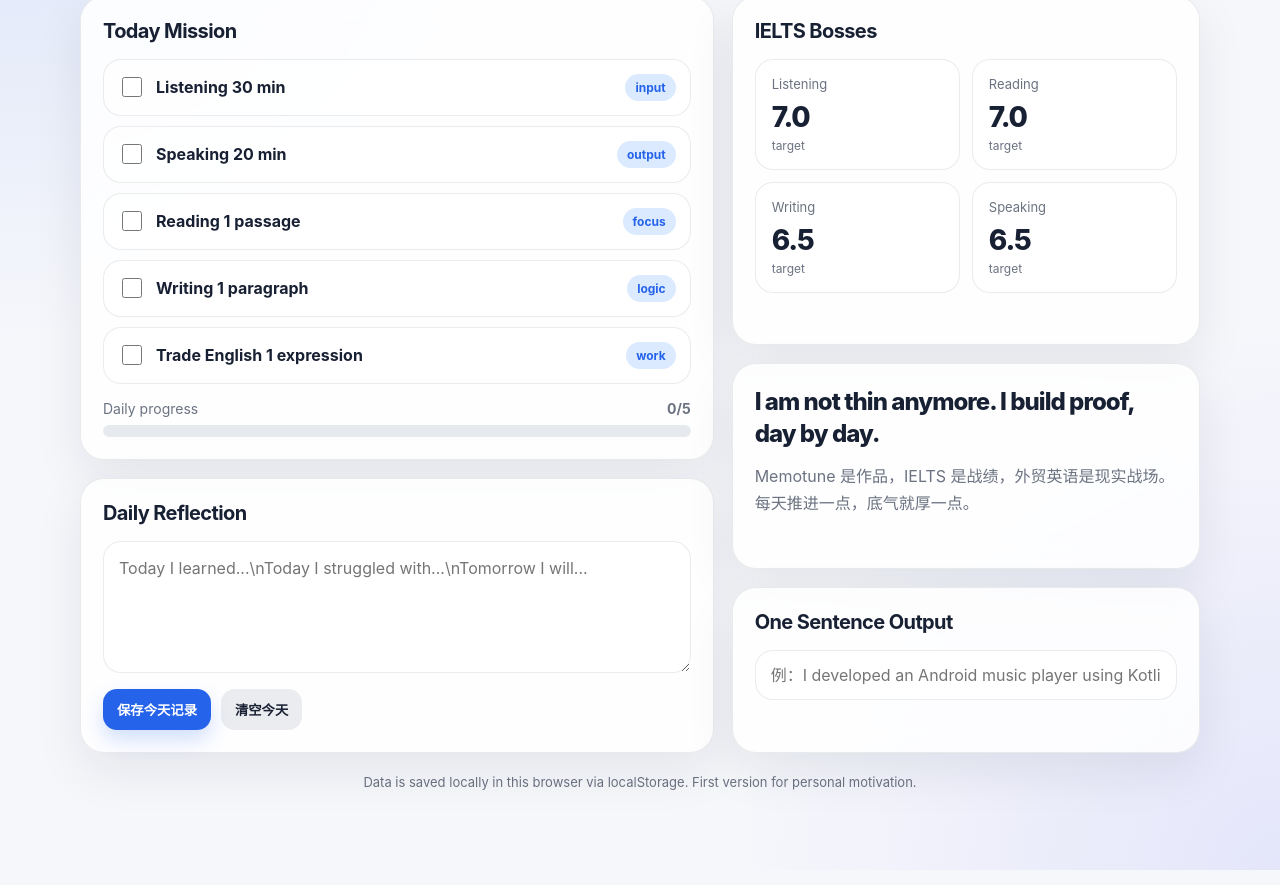
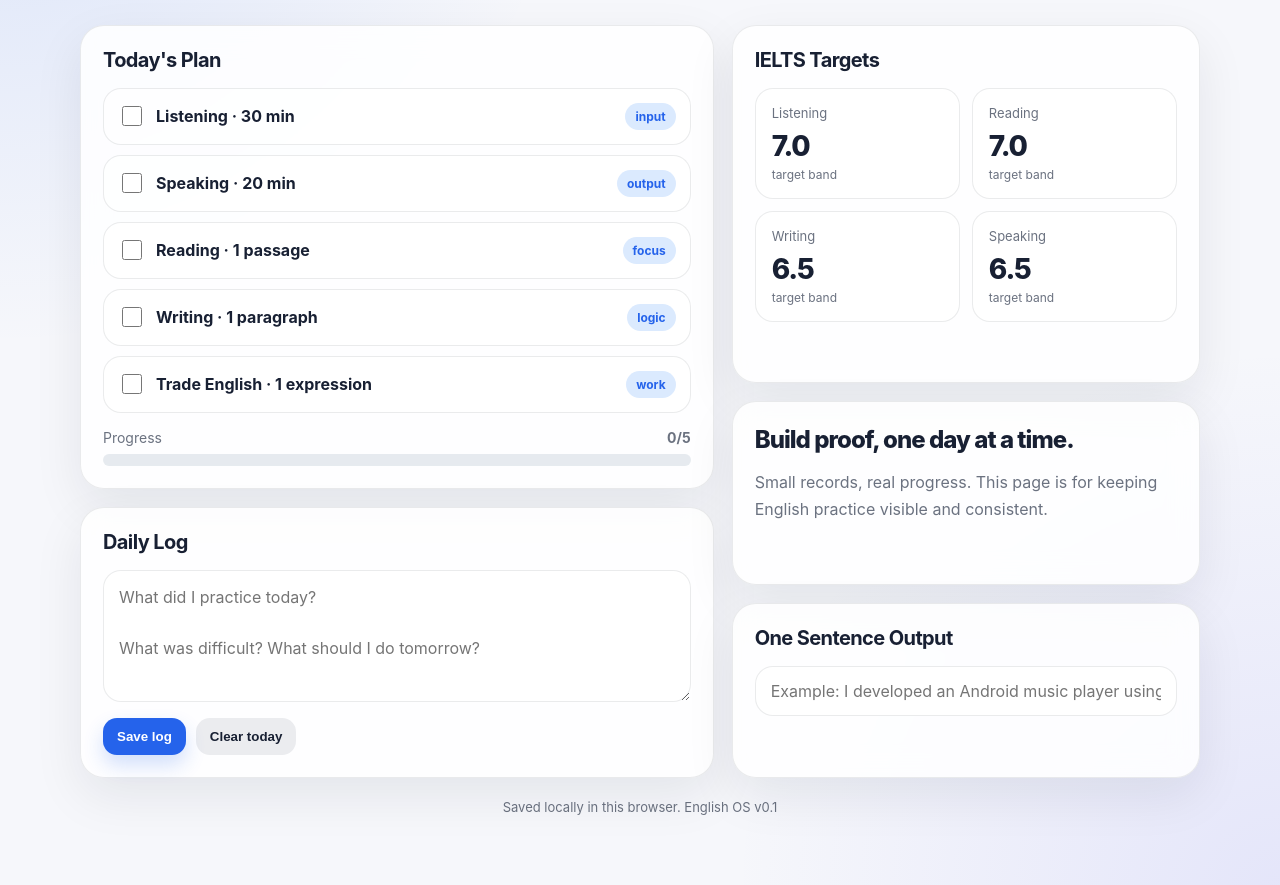
Before and after one commit to Jidedaizhijin/Gokhan, a plain HTML site: page index.html in a window 1280 px wide. Shown: the part 234-1119 px from the top of the page. Drawn offline with Linux system fonts and the light colour scheme.

Commit message:
Update index.html

```diff
--- a/index.html
+++ b/index.html
@@ -300,9 +300,9 @@ button.secondary {
   <main class="page">
     <header>
       <section>
-        <div class="eyebrow">IELTS · Trade English · Self Upgrade</div>
+        <div class="eyebrow">IELTS · Trade English · Daily Output</div>
         <h1>English OS</h1>
-        <p class="subtitle">不是“学英语”，而是把英语变成武器。记录雅思备考、外贸表达、口语素材和每天的升级痕迹。</p>
+        <p class="subtitle">A personal dashboard for IELTS preparation, trade English practice, and daily English output.</p>
       </section>
       <aside class="today">
         <strong id="todayText">Today</strong>
@@ -311,54 +311,50 @@ button.secondary {
     </header><section class="grid">
   <div class="stack">
     <article class="card">
-      <h2>Today Mission</h2>
+      <h2>Today's Plan</h2>
       <div class="mission-list" id="missionList">
-        <div class="mission"><label><input type="checkbox" data-task="listening" /> Listening 30 min</label><span class="tag">input</span></div>
-        <div class="mission"><label><input type="checkbox" data-task="speaking" /> Speaking 20 min</label><span class="tag">output</span></div>
-        <div class="mission"><label><input type="checkbox" data-task="reading" /> Reading 1 passage</label><span class="tag">focus</span></div>
-        <div class="mission"><label><input type="checkbox" data-task="writing" /> Writing 1 paragraph</label><span class="tag">logic</span></div>
-        <div class="mission"><label><input type="checkbox" data-task="trade" /> Trade English 1 expression</label><span class="tag">work</span></div>
+        <div class="mission"><label><input type="checkbox" data-task="listening" /> Listening · 30 min</label><span class="tag">input</span></div>
+        <div class="mission"><label><input type="checkbox" data-task="speaking" /> Speaking · 20 min</label><span class="tag">output</span></div>
+        <div class="mission"><label><input type="checkbox" data-task="reading" /> Reading · 1 passage</label><span class="tag">focus</span></div>
+        <div class="mission"><label><input type="checkbox" data-task="writing" /> Writing · 1 paragraph</label><span class="tag">logic</span></div>
+        <div class="mission"><label><input type="checkbox" data-task="trade" /> Trade English · 1 expression</label><span class="tag">work</span></div>
       </div>
       <div class="progress-wrap">
-        <div class="progress-head"><span>Daily progress</span><strong id="progressText">0/5</strong></div>
+        <div class="progress-head"><span>Progress</span><strong id="progressText">0/5</strong></div>
         <div class="bar"><span id="progressBar"></span></div>
       </div>
     </article>
 
     <article class="card">
-      <h2>Daily Reflection</h2>
-      <textarea id="reflection" placeholder="Today I learned...\nToday I struggled with...\nTomorrow I will..."></textarea>
-      <div class="button-row">
-        <button id="saveBtn">保存今天记录</button>
-        <button class="secondary" id="clearBtn">清空今天</button>
-      </div>
-    </article>
-  </div>
+      <h2>Daily Log</h2>
+      <textarea id="reflection" placeholder="What did I practice today?
 
-  <div class="stack">
+What was difficult? What should I do tomorrow?"></textarea> <div class="button-row"> <button id="saveBtn">Save log</button> <button class="secondary" id="clearBtn">Clear today</button> </div> </article> </div>
+
+<div class="stack">
     <article class="card">
-      <h2>IELTS Bosses</h2>
+      <h2>IELTS Targets</h2>
       <div class="score-grid">
-        <div class="score"><div class="name">Listening</div><div class="value">7.0</div><div class="target">target</div></div>
-        <div class="score"><div class="name">Reading</div><div class="value">7.0</div><div class="target">target</div></div>
-        <div class="score"><div class="name">Writing</div><div class="value">6.5</div><div class="target">target</div></div>
-        <div class="score"><div class="name">Speaking</div><div class="value">6.5</div><div class="target">target</div></div>
+        <div class="score"><div class="name">Listening</div><div class="value">7.0</div><div class="target">target band</div></div>
+        <div class="score"><div class="name">Reading</div><div class="value">7.0</div><div class="target">target band</div></div>
+        <div class="score"><div class="name">Writing</div><div class="value">6.5</div><div class="target">target band</div></div>
+        <div class="score"><div class="name">Speaking</div><div class="value">6.5</div><div class="target">target band</div></div>
       </div>
     </article>
 
     <article class="card">
-      <p class="quote">I am not thin anymore. I build proof, day by day.</p>
-      <p class="note">Memotune 是作品，IELTS 是战绩，外贸英语是现实战场。每天推进一点，底气就厚一点。</p>
+      <p class="quote">Build proof, one day at a time.</p>
+      <p class="note">Small records, real progress. This page is for keeping English practice visible and consistent.</p>
     </article>
 
     <article class="card">
       <h2>One Sentence Output</h2>
-      <input id="sentence" type="text" placeholder="例：I developed an Android music player using Kotlin and Jetpack Compose." />
+      <input id="sentence" type="text" placeholder="Example: I developed an Android music player using Kotlin and Jetpack Compose." />
     </article>
   </div>
 </section>
 
-<p class="footer">Data is saved locally in this browser via localStorage. First version for personal motivation.</p>
+<p class="footer">Saved locally in this browser. English OS v0.1</p>
 
   </main>  <script>
     const dateKey = new Date().toISOString().slice(0, 10);
@@ -413,11 +409,11 @@ button.secondary {
 
     document.getElementById("saveBtn").addEventListener("click", () => {
       save();
-      alert("Saved. 今天也算推进了一点。");
+      alert("Saved.");
     });
 
     document.getElementById("clearBtn").addEventListener("click", () => {
-      if (!confirm("清空今天的记录？")) return;
+      if (!confirm("Clear today's log?")) return;
       localStorage.removeItem(storeKey);
       load();
     });
```
